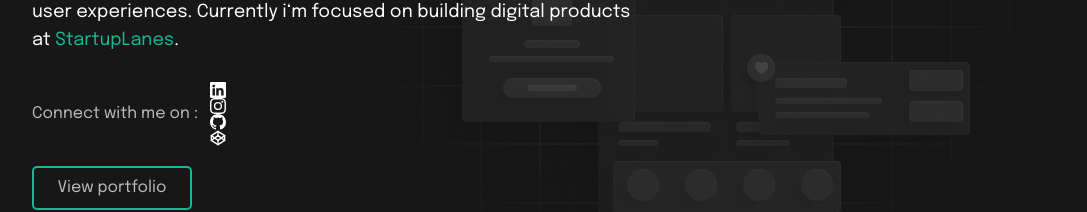
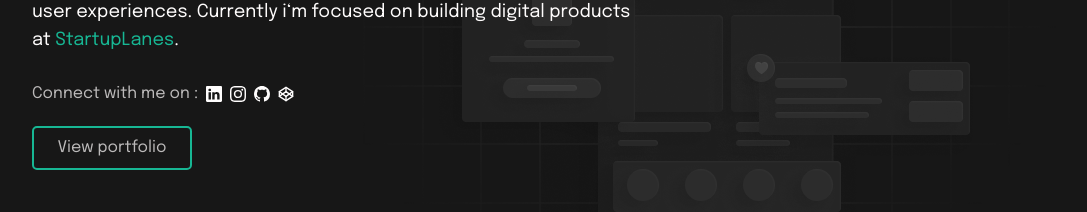
Before and after one commit to siddharthpandey091/creativesiddharth, a Next.js app: page / in a window 1280 px wide. Shown: the part 418-630 px from the top of the page, without its empty margins (96-1183 px from the left). Built offline with nearby package versions, Linux system fonts and the light colour scheme.

Commit message:
Create Hero.jsx

```diff
--- a/components/Hero.jsx
+++ b/components/Hero.jsx
@@ -64,9 +64,8 @@ rel="noreferrer"
           transition={{ delay: 0.7 }}
           className="mt-7"
         >
-          <div className="w-full flex items-center">
+          <div className="w-full flex gap-2 items-center">
             <p>Connect with me on :</p>
-            <div className="pl-3">
               <a
               href="https://www.linkedin.com/in/siddharthpandeydev/"
               target="_blank"
@@ -87,7 +86,6 @@ rel="noreferrer"
             <a href="https://codepen.io/creativesiddharth" target="_blank" rel="noreferrer" >
               <FiCodepen className="text-primary hover:text-highlight" />
             </a>
-            </div>
           </div>
           <div className="border-2 border-highlight rounded-[5px] py-2 w-40 text-center cursor-pointer mt-5 hover:bg-highlight hover:text-bgColor transition-all duration-75">
             <Link href="/#portfolio">
```
